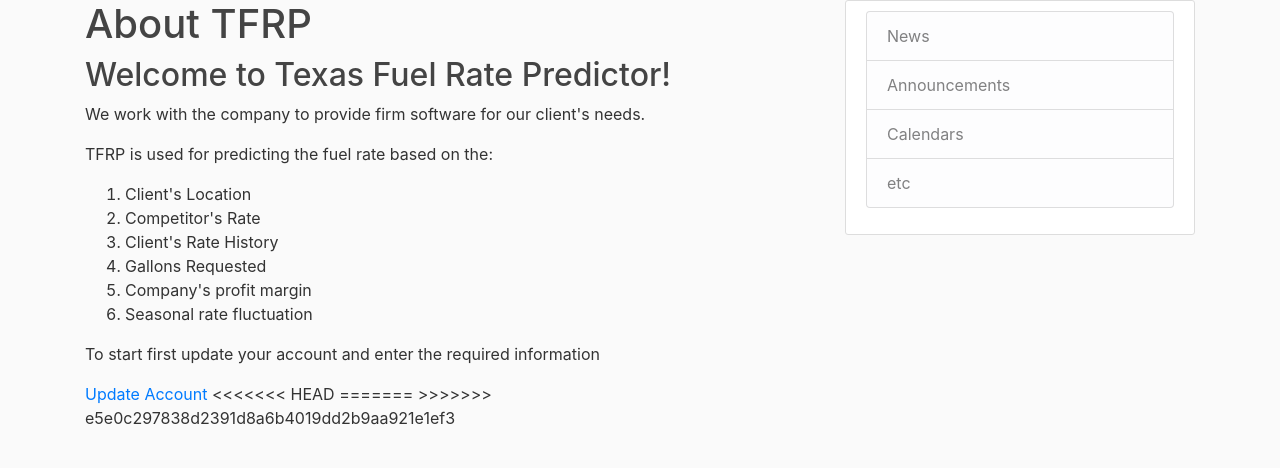
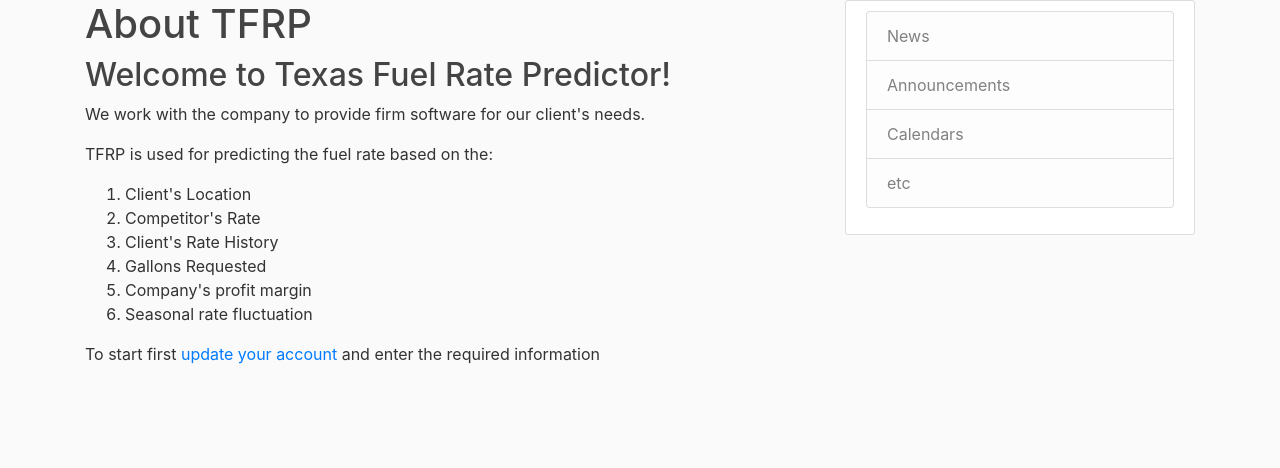
Before and after one commit to Hoangvo92/software-design, a Flask app: page /about in a window 1280 px wide. Shown: the part 80-548 px from the top of the page. Run offline with Flask 2, Linux system fonts and the light colour scheme; some libraries are stand-ins or nearby versions.

Commit message:
Small change to about.html

```diff
--- a/texasfuelratepredictor/templates/about.html
+++ b/texasfuelratepredictor/templates/about.html
@@ -14,10 +14,6 @@
         <li>Company's profit margin</li>
         <li>Seasonal rate fluctuation</li>
     </ol>
-    <p>To start first update your account and enter the required information</p>
-    <a href="{{ url_for('users.account') }}">Update Account</a>
-<<<<<<< HEAD
-=======
+    <p>To start first <a href="{{ url_for('users.account') }}">update your account </a>and enter the required information</p>
 
->>>>>>> e5e0c297838d2391d8a6b4019dd2b9aa921e1ef3
 {% endblock content %}
```
Also changed, not shown: texasfuelratepredictor/static/profile_pics/a20fc178dc710925.jpg (added).
